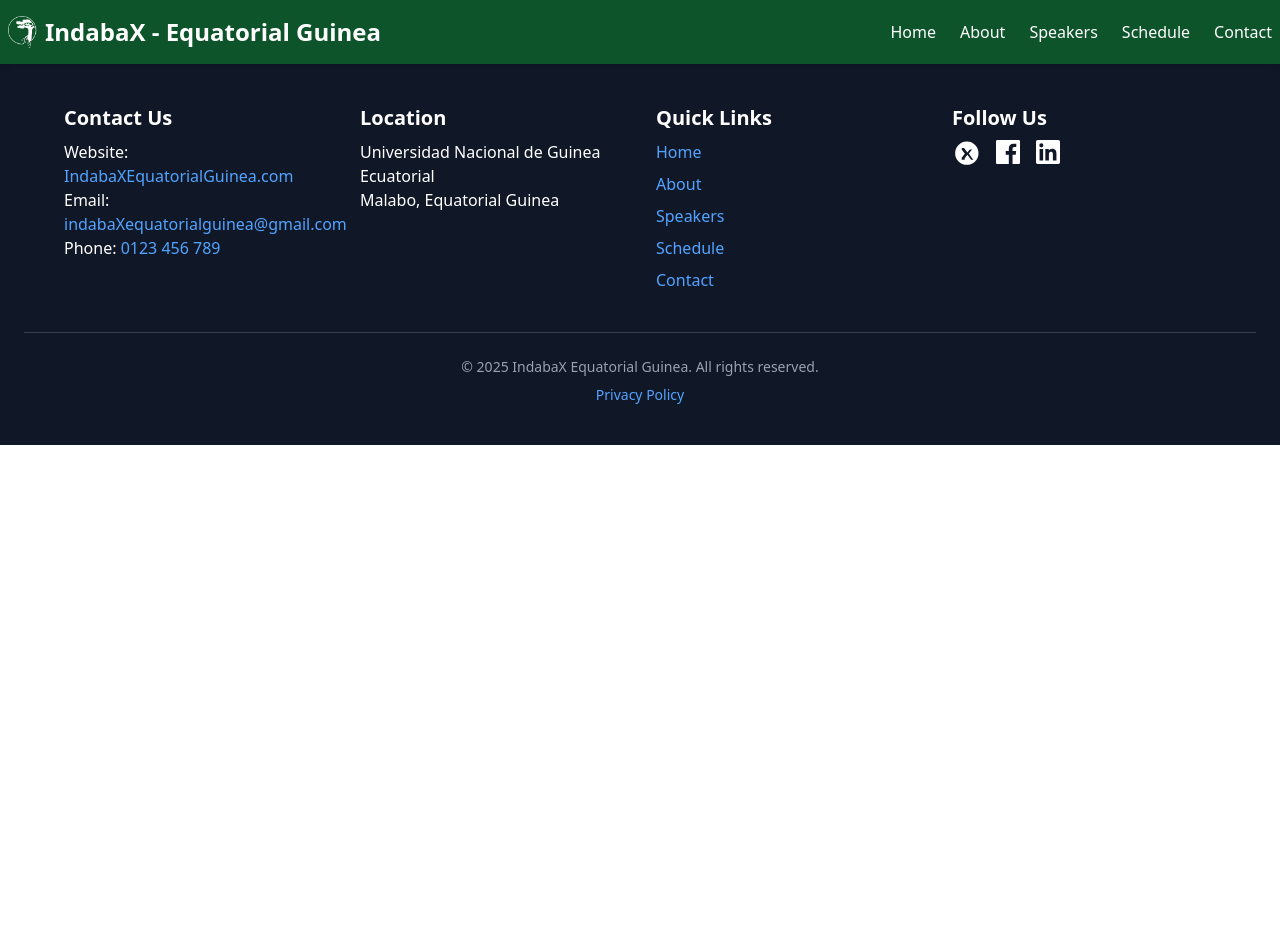
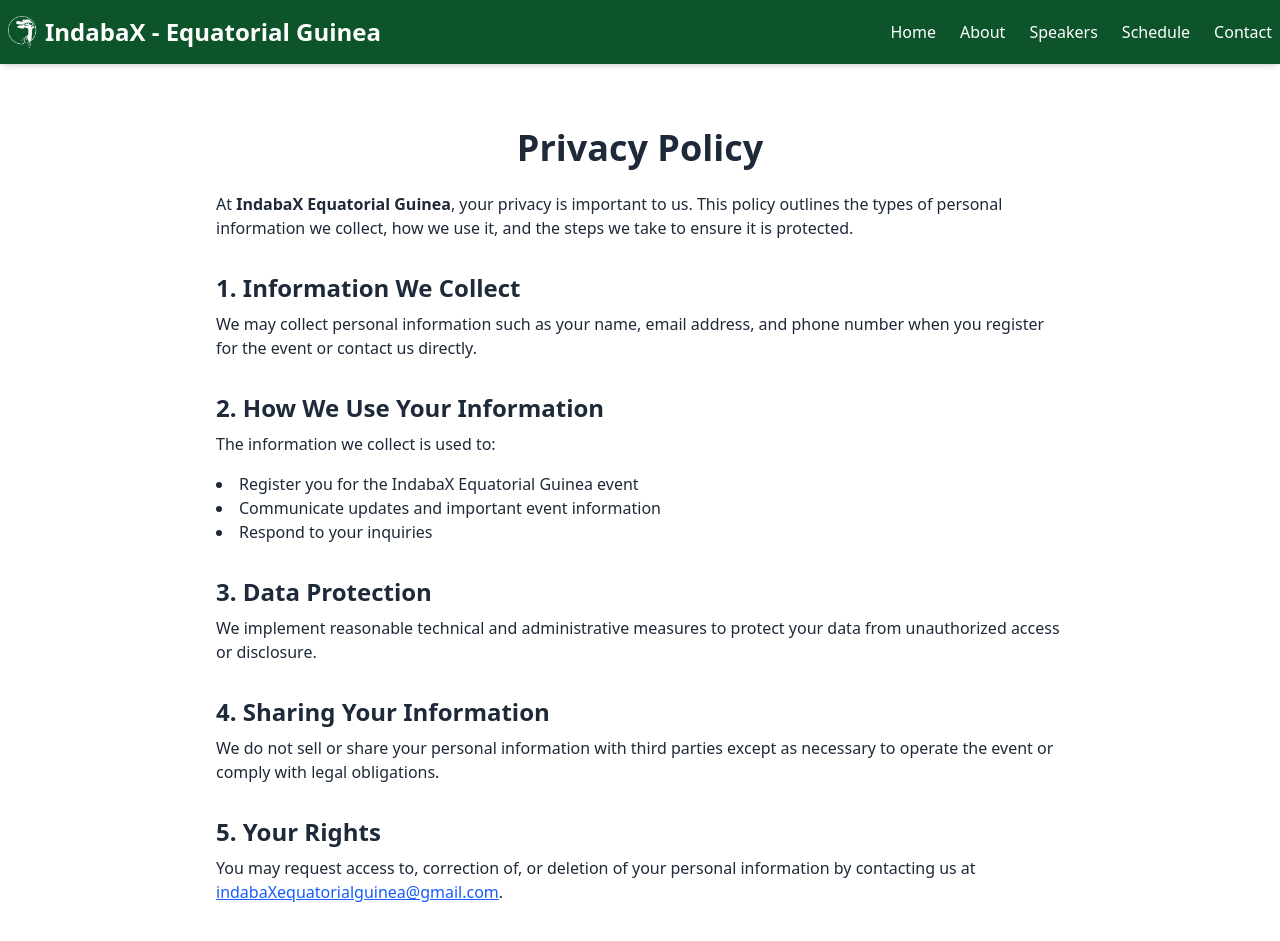
Before and after one commit to NeoPhetoane/IndabaX_Equatorial_Guinea, a React (Vite) app: page /privacy-policy in a window 1280 px wide. Shown: the top 941 px of the page. Before the commit the page ends 800 px from the top, so only its background shows below. Built offline with nearby package versions, Linux system fonts and the light colour scheme.

Commit message:
Privacy Policy added as a component and its route added to App.jsx.

```diff
--- a/src/App.jsx
+++ b/src/App.jsx
@@ -7,6 +7,7 @@ import Speakers from "./pages/Speakers";
 import Schedule from "./pages/Schedule";
 import Contact from "./pages/Contact";
 import Footer from "./components/Footer";
+import PrivacyPolicy from "./components/PrivacyPolicy";
 
 function App() {
   return (
@@ -18,6 +19,7 @@ function App() {
         <Route path="/speakers" element={<Speakers />} />
         <Route path="/schedule" element={<Schedule />} />
         <Route path="/contact" element={<Contact />} />
+        <Route path="/privacy-policy" element={<PrivacyPolicy />} />
       </Routes>
       <Footer />
     </>
--- /dev/null
+++ b/src/components/PrivacyPolicy.jsx
@@ -0,0 +1,71 @@
+export default function PrivacyPolicy() {
+  return (
+    <main className="max-w-4xl mx-auto py-16 px-6 text-gray-800">
+      <h1 className="text-3xl md:text-4xl font-bold mb-6 text-center">
+        Privacy Policy
+      </h1>
+
+      <p className="mb-4">
+        At <strong>IndabaX Equatorial Guinea</strong>, your privacy is important
+        to us. This policy outlines the types of personal information we
+        collect, how we use it, and the steps we take to ensure it is protected.
+      </p>
+
+      <h2 className="text-2xl font-semibold mt-8 mb-2">
+        1. Information We Collect
+      </h2>
+      <p className="mb-4">
+        We may collect personal information such as your name, email address,
+        and phone number when you register for the event or contact us directly.
+      </p>
+
+      <h2 className="text-2xl font-semibold mt-8 mb-2">
+        2. How We Use Your Information
+      </h2>
+      <p className="mb-4">The information we collect is used to:</p>
+      <ul className="list-disc list-inside mb-4">
+        <li>Register you for the IndabaX Equatorial Guinea event</li>
+        <li>Communicate updates and important event information</li>
+        <li>Respond to your inquiries</li>
+      </ul>
+
+      <h2 className="text-2xl font-semibold mt-8 mb-2">3. Data Protection</h2>
+      <p className="mb-4">
+        We implement reasonable technical and administrative measures to protect
+        your data from unauthorized access or disclosure.
+      </p>
+
+      <h2 className="text-2xl font-semibold mt-8 mb-2">
+        4. Sharing Your Information
+      </h2>
+      <p className="mb-4">
+        We do not sell or share your personal information with third parties
+        except as necessary to operate the event or comply with legal
+        obligations.
+      </p>
+
+      <h2 className="text-2xl font-semibold mt-8 mb-2">5. Your Rights</h2>
+      <p className="mb-4">
+        You may request access to, correction of, or deletion of your personal
+        information by contacting us at{" "}
+        <a
+          href="indabaXequatorialguinea@gmail.com"
+          className="text-blue-600 underline"
+        >
+          indabaXequatorialguinea@gmail.com
+        </a>
+        .
+      </p>
+
+      <h2 className="text-2xl font-semibold mt-8 mb-2">
+        6. Changes to This Policy
+      </h2>
+      <p className="mb-4">
+        We may update this policy from time to time. All changes will be posted
+        on this page with an updated effective date.
+      </p>
+
+      <p className="text-sm text-gray-600 mt-8">Effective Date: XX/XX, 2025</p>
+    </main>
+  );
+}
```
